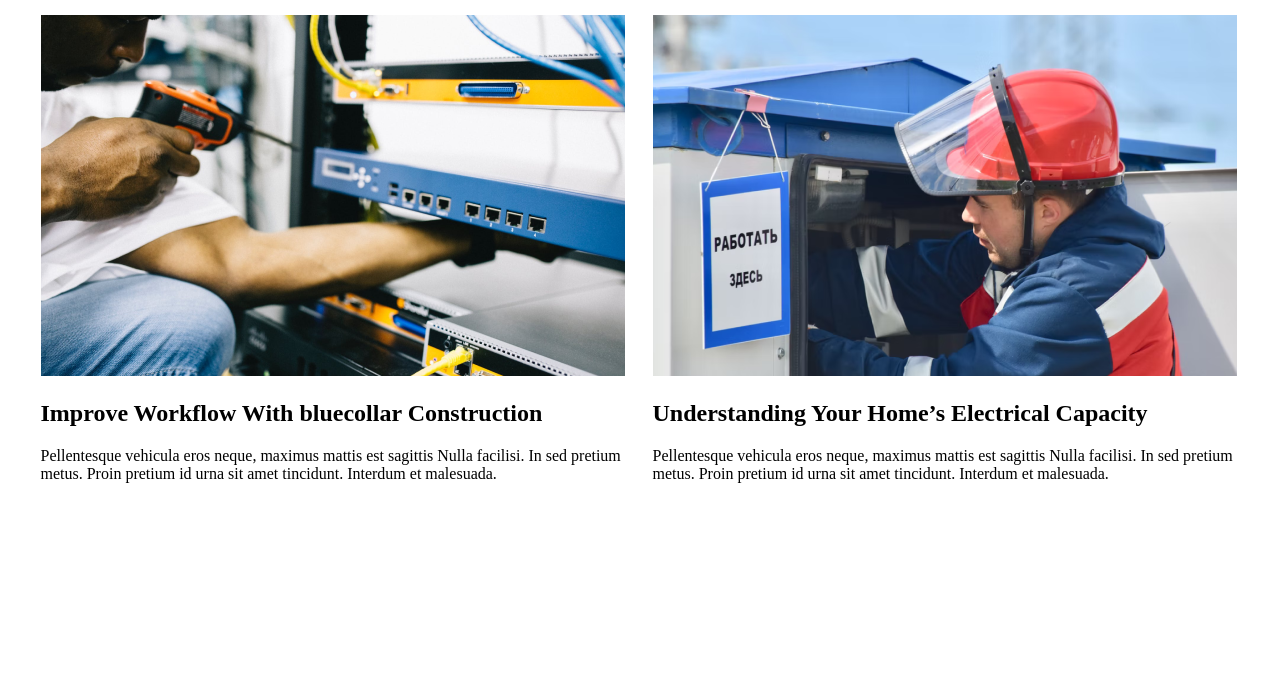
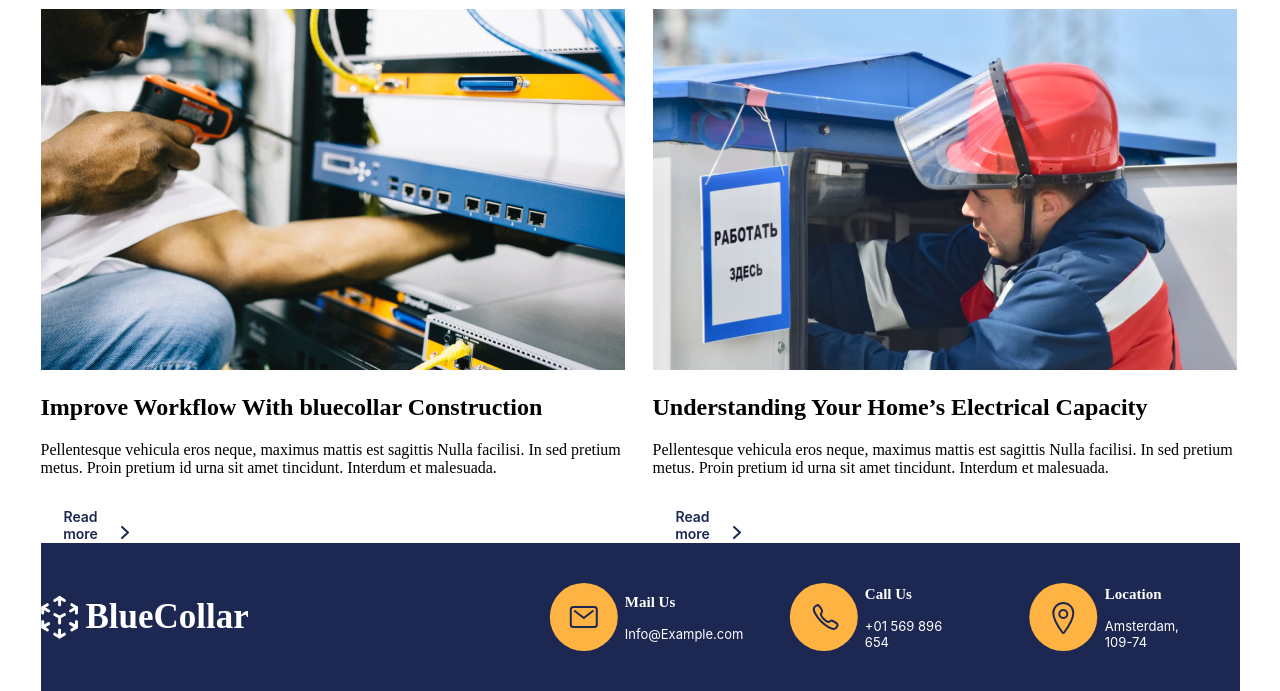
Before and after one commit to MariusVal85/231023WEB160VAK_Marius_Projektas, a plain HTML site: page index.html in a window 1280 px wide. Shown: the part 351-1042 px from the top of the page. Before the commit the page ends 850 px from the top, so only its background shows below. Drawn offline with Linux system fonts and the light colour scheme.

Commit message:
trecias zingsnis

```diff
--- a/index.html
+++ b/index.html
@@ -31,15 +31,15 @@
             <div class="mail">
               <img src="images/Icon email.svg" alt="email-icon" />
               <div>
-                <p id="text1">Mail Us</p>
-                <p id="text2">Info@Example.com</p>
+                <p id="text-1">Mail Us</p>
+                <p id="text-2">Info@Example.com</p>
               </div>
             </div>
             <div class="call">
               <img src="images/Icon phone.svg" alt="phone-icon" />
               <div>
-                <p id="text1">Call Us</p>
-                <p id="text2">+01 569 896 654</p>
+                <p id="text-1">Call Us</p>
+                <p id="text-2">+01 569 896 654</p>
               </div>
             </div>
           </div>
@@ -62,14 +62,61 @@
     <div class="main-blog">
       <div class="wrapper1">
         <div>
-          <img src="images/Photo.png" alt="" />
+          <img src="images/Photo.png" alt="photo" />
           <h2>Improve Workflow With bluecollar Construction</h2>
-          <p>Pellentesque vehicula eros neque, maximus mattis est sagittis Nulla facilisi. In sed pretium metus. Proin pretium id urna sit amet tincidunt. Interdum et malesuada.</p>
+          <p>
+            Pellentesque vehicula eros neque, maximus mattis est sagittis Nulla
+            facilisi. In sed pretium metus. Proin pretium id urna sit amet
+            tincidunt. Interdum et malesuada.
+          </p>
+          <button class="button"><p>Read more</p></button
+          ><img name="arrow" src="images/rodykle.svg" alt="arrow-right" />
         </div>
         <div>
-          <img src="images/Photo (1).png" alt="" />
+          <img src="images/Photo (1).png" alt="photo" />
           <h2>Understanding Your Home’s Electrical Capacity</h2>
-          <p>Pellentesque vehicula eros neque, maximus mattis est sagittis Nulla facilisi. In sed pretium metus. Proin pretium id urna sit amet tincidunt. Interdum et malesuada.</p>
+          <p>
+            Pellentesque vehicula eros neque, maximus mattis est sagittis Nulla
+            facilisi. In sed pretium metus. Proin pretium id urna sit amet
+            tincidunt. Interdum et malesuada.
+          </p>
+          <button class="button"><p>Read more</p></button
+          ><img name="arrow" src="images/rodykle.svg" alt="arrow-right" />
+        </div>
+      </div>
+    </div>
+
+    <div class="footer">
+      <div class="logo-mail-address">
+        <div class="logo-footer">
+          <div class="logo-text">
+            <img src="images/snaige.svg" alt="" />
+            <div><p>BlueCollar</p></div>
+          </div>
+
+          <div class="contact-footer">
+            <div class="mail-footer">
+              <img src="images/Icon email.svg" alt="email-icon" />
+              <div>
+                <p id="text-3">Mail Us</p>
+                <p id="text-4">Info@Example.com</p>
+              </div>
+            </div>
+            <div class="call-footer">
+              <img src="images/Icon phone.svg" alt="phone-icon" />
+              <div>
+                <p id="text-3">Call Us</p>
+                <p id="text-4">+01 569 896 654</p>
+              </div>
+            </div>
+            <div class="address-footer">
+              <img src="images/Message.svg" alt="" />
+              <div>
+                <p id="text-3">Location</p>
+                <p id="text-4">Amsterdam, 109-74</p>
+              </div>
+            </div>
+          </div>
         </div>
       </div>
     </div>
--- a/styles/style.css
+++ b/styles/style.css
@@ -76,6 +76,24 @@ body {
     line-height: normal;
 }
 
+#text-3 {
+    color: #FFF;
+    font-family: Mulish;
+    font-size: 15px;
+    font-style: normal;
+    font-weight: 700;
+    line-height: normal;
+}
+
+#text-4 {
+    color: #FFF;
+    font-family: Inter;
+    font-size: 13px;
+    font-style: normal;
+    font-weight: 400;
+    line-height: normal;
+}
+
 #blog {
     color: #1C2752;
     font-family: Inter;
@@ -127,3 +145,80 @@ h1 {
     margin: 0 auto;
     gap: 25px;
 }
+
+.button {
+    background-color: white;
+    width: 80px;
+    height: 20px;
+    border: none;
+}
+
+.button p {
+    color: #1C2752;
+    font-family: Inter;
+    font-size: 14px;
+    font-style: normal;
+    font-weight: 600;
+    line-height: normal;
+}
+
+.footer {
+    width: 1199px;
+    display: flex;
+    background: #1C2752;
+    margin: 0 auto;
+}
+
+.contact-footer {
+    display: flex;
+    gap: 60px;
+}
+
+.logo-text {
+    display: flex;
+    gap: 8px;
+
+}
+
+.logo-text p {
+    color: #FFF;
+    font-family: Mulish;
+    font-size: 35px;
+    font-style: normal;
+    font-weight: 800;
+    line-height: normal;
+
+}
+
+.logo-footer {
+    display: flex;
+    justify-content: space-evenly;
+    align-items: center;
+    gap: 300px;
+    margin: 0 auto;
+    padding: 19px 0;
+}
+
+.mail-footer {
+    display: flex;
+    width: 180px;
+    align-items: center;
+    gap: 7px;
+    flex-shrink: 0;
+}
+
+.call-footer {
+    display: flex;
+    width: 180px;
+    align-items: center;
+    gap: 7px;
+    flex-shrink: 0;
+}
+
+.address-footer {
+    display: flex;
+    width: 180px;
+    align-items: center;
+    gap: 7px;
+    flex-shrink: 0;
+}
```
Also changed, not shown: images/Message.svg (added), images/snaige.svg (added).
